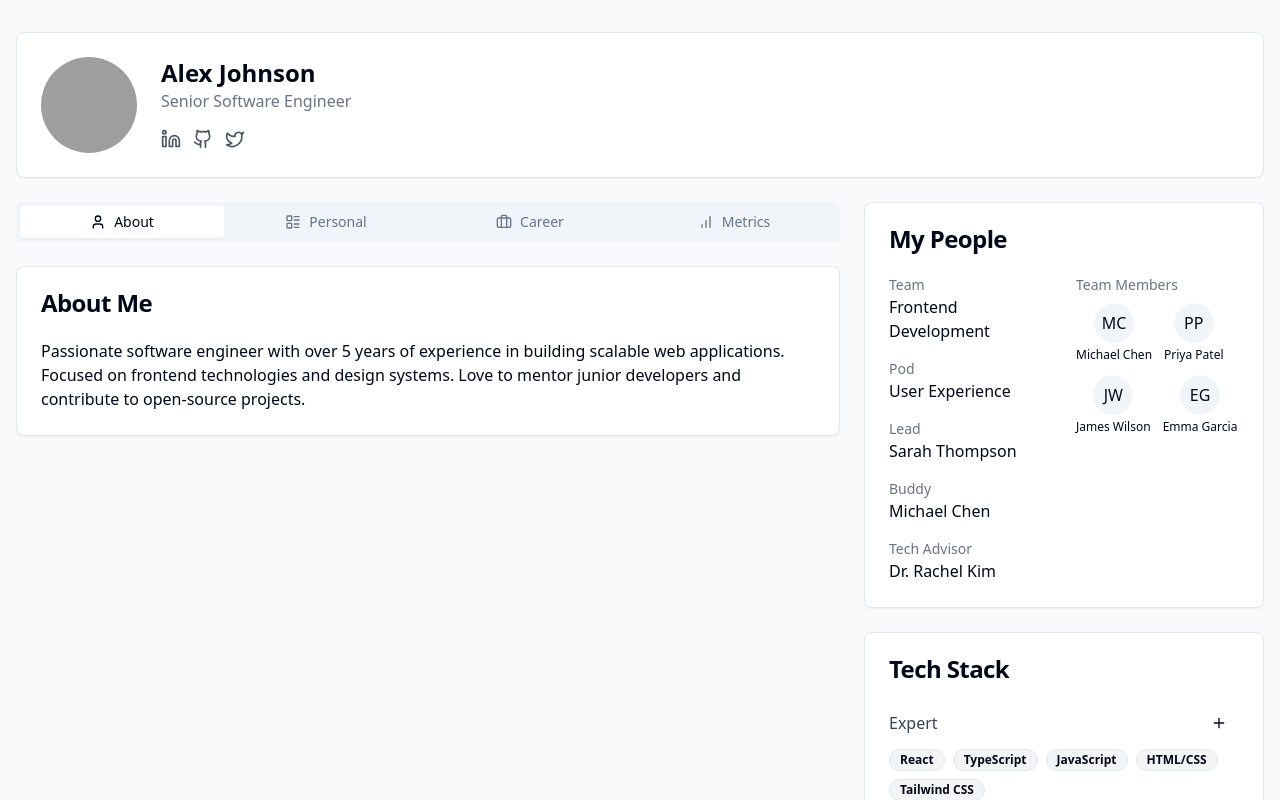
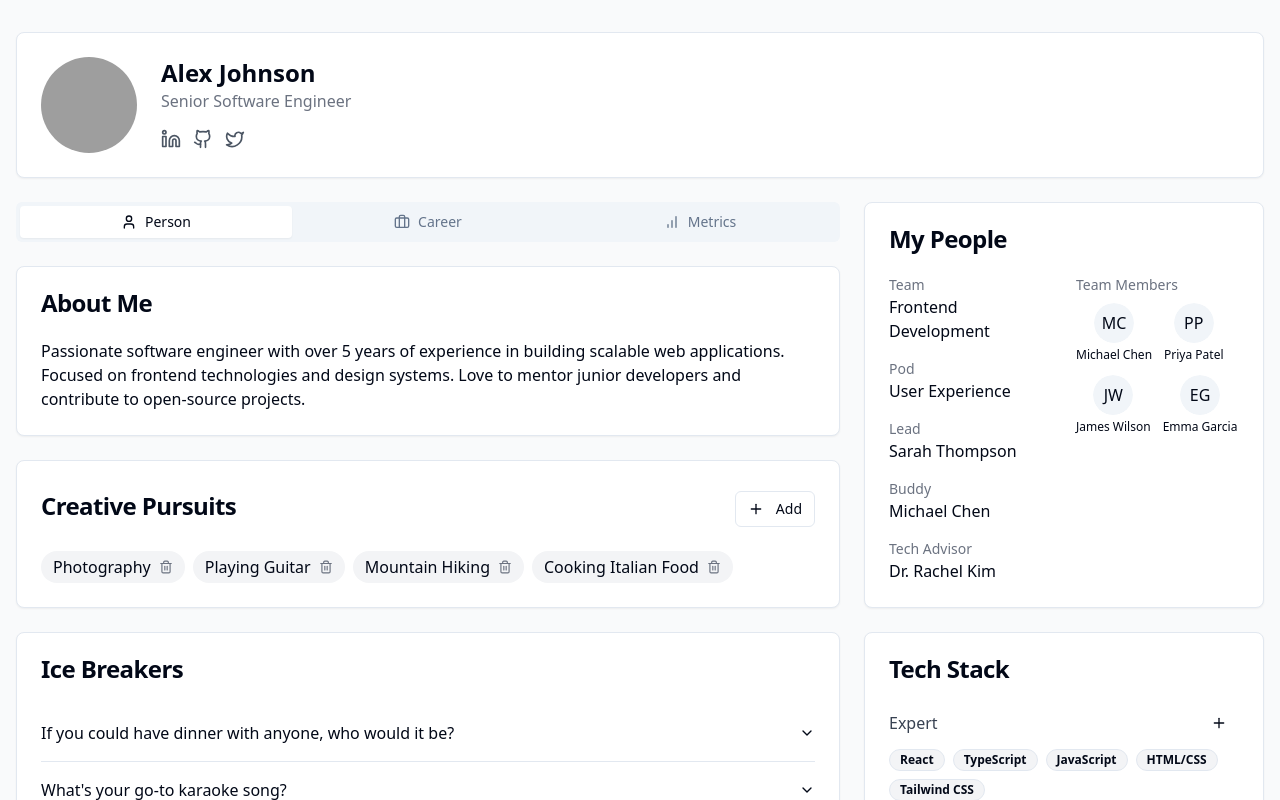
Before and after one commit to Striver-3110/employee-profile-spark, a React (Vite) app: page / in a window 1280 px wide. Shown: the top 800 px of the page. Built offline with nearby package versions, Linux system fonts and the light colour scheme; grey boxes are pictures that could not be loaded.

Commit message:
Refactor: Combine About and Personal tabs
Combine the About and Personal information sections into a single "Person" tab in the TabsContainer component.

```diff
--- a/src/components/TabsContainer.tsx
+++ b/src/components/TabsContainer.tsx
@@ -1,7 +1,8 @@
+
 import React, { useState, Suspense } from 'react';
 import { Tabs, TabsList, TabsTrigger, TabsContent } from "@/components/ui/tabs";
 import { Skeleton } from "@/components/ui/skeleton";
-import { LayoutList, User, Briefcase } from "lucide-react";
+import { User, Briefcase, LayoutList } from "lucide-react";
 import ChartBarIcon from './ChartBarIcon';
 
 interface TabsContainerProps {
@@ -17,7 +18,7 @@ const TabsContainer: React.FC<TabsContainerProps> = ({
   careerComponents,
   metricsComponents,
 }) => {
-  const [activeTab, setActiveTab] = useState("about");
+  const [activeTab, setActiveTab] = useState("person");
 
   const TabSkeleton = () => (
     <div className="space-y-4">
@@ -29,14 +30,10 @@ const TabsContainer: React.FC<TabsContainerProps> = ({
 
   return (
     <Tabs value={activeTab} onValueChange={setActiveTab} className="w-full">
-      <TabsList className="grid grid-cols-4 mb-6 w-full">
-        <TabsTrigger value="about" className="flex items-center gap-2">
+      <TabsList className="grid grid-cols-3 mb-6 w-full">
+        <TabsTrigger value="person" className="flex items-center gap-2">
           <User size={16} />
-          <span>About</span>
-        </TabsTrigger>
-        <TabsTrigger value="personal" className="flex items-center gap-2">
-          <LayoutList size={16} />
-          <span>Personal</span>
+          <span>Person</span>
         </TabsTrigger>
         <TabsTrigger value="career" className="flex items-center gap-2">
           <Briefcase size={16} />
@@ -48,14 +45,9 @@ const TabsContainer: React.FC<TabsContainerProps> = ({
         </TabsTrigger>
       </TabsList>
 
-      <TabsContent value="about" className="space-y-6">
+      <TabsContent value="person" className="space-y-6">
         <Suspense fallback={<TabSkeleton />}>
           {aboutComponent}
-        </Suspense>
-      </TabsContent>
-
-      <TabsContent value="personal" className="space-y-6">
-        <Suspense fallback={<TabSkeleton />}>
           {personalInfoComponents.map((component, index) => (
             <React.Fragment key={`personal-${index}`}>{component}</React.Fragment>
           ))}
--- a/src/pages/Index.tsx
+++ b/src/pages/Index.tsx
@@ -71,14 +71,13 @@ const Index = () => {
               ]}
               careerComponents={[
                 <EmploymentDetails joinedDate={employee.joinedDate} isLoading={isLoading} />,
-                <CareerProgression progression={employee.progression} isLoading={isLoading} />
+                <CareerProgression progression={employee.progression} />
               ]}
               metricsComponents={[
-                <FeedbackSection feedback={employee.feedback} isLoading={isLoading} />,
+                <FeedbackSection feedback={employee.feedback} />,
                 <CalibrationData
                   performancePotentialGrid={employee.calibration.performancePotentialGrid}
                   skillLevels={employee.calibration.skillLevels}
-                  isLoading={isLoading}
                 />
               ]}
             />
@@ -94,13 +93,11 @@ const Index = () => {
               techAdvisor={employee.people.techAdvisor}
               teamMembers={employee.people.teamMembers}
               role={employee.role}
-              isLoading={isLoading}
             />
             <SkillsDisplay
               skills={employee.skills}
               role={employee.role}
               onUpdate={handleUpdateSkills}
-              isLoading={isLoading}
             />
           </div>
         </div>
```
